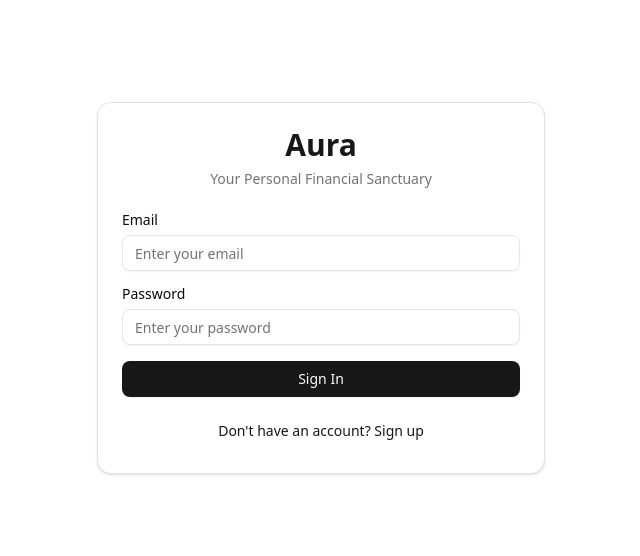
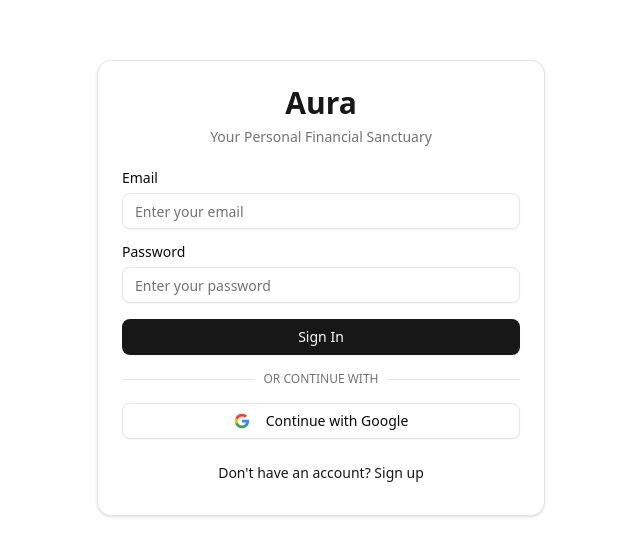
Before and after one commit to cerebral-valley/aura-asset-manager, a React (Vite) app in the folder frontend/: page /settings in a window 1280 px wide. Shown: the part 112-668 px from the top of the page, without its empty margins (319-959 px from the left). Built offline with nearby package versions, Linux system fonts and the light colour scheme; no server answers.

Commit message:
feat: implement Google OAuth sign-in functionality
- Add signInWithGoogle method to useAuth hook
- Update LoginForm with Google Sign-In button and handler
- Add proper loading states and error handling
- Configure OAuth redirect to homepage

```diff
--- a/frontend/src/components/auth/LoginForm.jsx
+++ b/frontend/src/components/auth/LoginForm.jsx
@@ -11,9 +11,10 @@
   const [password, setPassword] = useState('')
   const [isSignUp, setIsSignUp] = useState(false)
   const [loading, setLoading] = useState(false)
+  const [googleLoading, setGoogleLoading] = useState(false)
   const [error, setError] = useState('')
   const [successMessage, setSuccessMessage] = useState('')
-  const { signIn, signUp } = useAuth()
+  const { signIn, signUp, signInWithGoogle } = useAuth()
 
   const handleSubmit = async (e) => {
     e.preventDefault()
@@ -45,6 +46,25 @@
       setError('An unexpected error occurred')
     } finally {
       setLoading(false)
+    }
+  }
+
+  const handleGoogleSignIn = async () => {
+    setGoogleLoading(true)
+    setError('')
+    setSuccessMessage('')
+
+    try {
+      const { error } = await signInWithGoogle()
+      if (error) {
+        setError(error.message)
+      }
+      // Note: With OAuth, the redirect happens automatically
+      // so we don't need to handle success here
+    } catch (err) {
+      setError('An unexpected error occurred during Google sign-in')
+    } finally {
+      setGoogleLoading(false)
     }
   }
 
@@ -98,9 +118,54 @@
             <Button
               type="submit"
               className="w-full"
-              disabled={loading}
+              disabled={loading || googleLoading}
             >
               {loading ? 'Please wait...' : (isSignUp ? 'Sign Up' : 'Sign In')}
+            </Button>
+
+            <div className="relative">
+              <div className="absolute inset-0 flex items-center">
+                <span className="w-full border-t" />
+              </div>
+              <div className="relative flex justify-center text-xs uppercase">
+                <span className="bg-background px-2 text-muted-foreground">
+                  Or continue with
+                </span>
+              </div>
+            </div>
+
+            <Button
+              type="button"
+              variant="outline"
+              className="w-full"
+              disabled={loading || googleLoading}
+              onClick={handleGoogleSignIn}
+            >
+              {googleLoading ? (
+                'Connecting...'
+              ) : (
+                <>
+                  <svg className="mr-2 h-4 w-4" viewBox="0 0 24 24">
+                    <path
+                      d="M22.56 12.25c0-.78-.07-1.53-.2-2.25H12v4.26h5.92c-.26 1.37-1.04 2.53-2.21 3.31v2.77h3.57c2.08-1.92 3.28-4.74 3.28-8.09z"
+                      fill="#4285F4"
+                    />
+                    <path
+                      d="M12 23c2.97 0 5.46-.98 7.28-2.66l-3.57-2.77c-.98.66-2.23 1.06-3.71 1.06-2.86 0-5.29-1.93-6.16-4.53H2.18v2.84C3.99 20.53 7.7 23 12 23z"
+                      fill="#34A853"
+                    />
+                    <path
+                      d="M5.84 14.09c-.22-.66-.35-1.36-.35-2.09s.13-1.43.35-2.09V7.07H2.18C1.43 8.55 1 10.22 1 12s.43 3.45 1.18 4.93l2.85-2.22.81-.62z"
+                      fill="#FBBC05"
+                    />
+                    <path
+                      d="M12 5.38c1.62 0 3.06.56 4.21 1.64l3.15-3.15C17.45 2.09 14.97 1 12 1 7.7 1 3.99 3.47 2.18 7.07l3.66 2.84c.87-2.6 3.3-4.53 6.16-4.53z"
+                      fill="#EA4335"
+                    />
+                  </svg>
+                  Continue with Google
+                </>
+              )}
             </Button>
 
             <div className="text-center">
--- a/frontend/src/hooks/useAuth.jsx
+++ b/frontend/src/hooks/useAuth.jsx
@@ -60,6 +60,16 @@
     return { data, error }
   }
 
+  const signInWithGoogle = async () => {
+    const { data, error } = await supabase.auth.signInWithOAuth({
+      provider: 'google',
+      options: {
+        redirectTo: `${window.location.origin}/`,
+      }
+    })
+    return { data, error }
+  }
+
   const signOut = async () => {
     const { error } = await supabase.auth.signOut()
     return { error }
@@ -70,6 +80,7 @@
     loading,
     signIn,
     signUp,
+    signInWithGoogle,
     signOut,
   }
 
```
